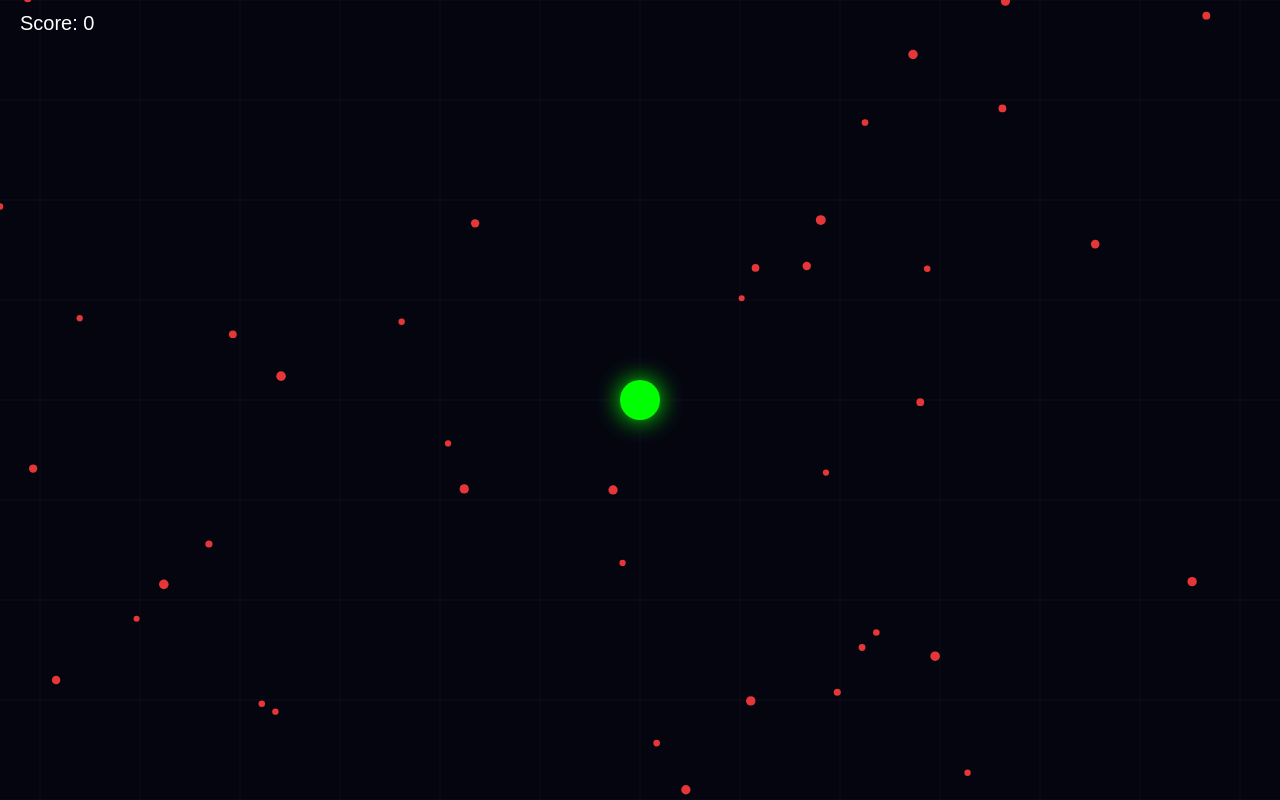
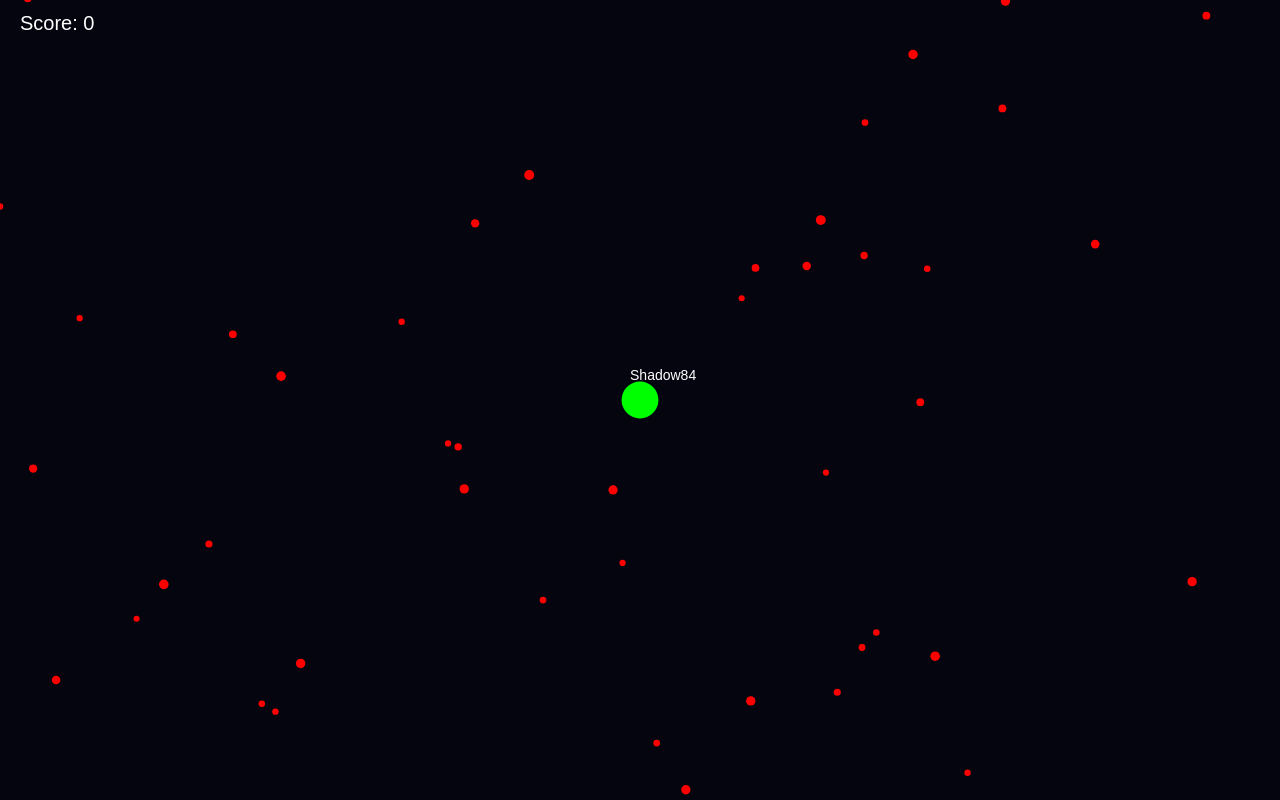
Before and after one commit to r3trotop-boop/Playdex, a plain HTML site: page index.html in a window 1280 px wide. Both pictures are taken after a click on the button "Start". Drawn offline with Linux system fonts and the light colour scheme.

Commit message:
Refactor game menu and player mechanics
Updated styles and functionality for the game menu and player interactions. Enhanced bot behavior and adjusted food mechanics.

```diff
--- a/index.html
+++ b/index.html
@@ -8,16 +8,15 @@
 body {
   margin: 0;
   overflow: hidden;
-  background: black;
+  background: #050510;
   font-family: Arial;
 }
 
-/* CANVAS */
 canvas {
   display: block;
 }
 
-/* START SCREEN */
+/* MENU */
 #menu {
   position: absolute;
   width: 100%;
@@ -28,7 +27,6 @@ canvas {
   justify-content: center;
   align-items: center;
   color: white;
-  animation: fadeIn 1.2s ease;
 }
 
 h1 {
@@ -37,16 +35,22 @@ h1 {
   text-shadow: 0 0 20px lime;
 }
 
-p {
-  opacity: 0.7;
+input {
+  margin-top: 15px;
+  padding: 10px;
+  font-size: 18px;
+  border-radius: 8px;
+  border: none;
+  outline: none;
+  text-align: center;
 }
 
 button {
-  margin-top: 20px;
-  padding: 15px 35px;
-  font-size: 20px;
+  margin-top: 15px;
+  padding: 12px 30px;
+  font-size: 18px;
   border: none;
-  border-radius: 12px;
+  border-radius: 10px;
   background: limegreen;
   cursor: pointer;
   transition: 0.2s;
@@ -56,11 +60,6 @@ button:hover {
   transform: scale(1.1);
   box-shadow: 0 0 20px lime;
 }
-
-@keyframes fadeIn {
-  from { opacity: 0; }
-  to { opacity: 1; }
-}
 </style>
 </head>
 
@@ -69,6 +68,9 @@ button:hover {
 <div id="menu">
   <h1>PLAYDEX IO</h1>
   <p>Eat. Grow. Dominate.</p>
+
+  <input id="nameInput" placeholder="Enter name or leave blank">
+
   <button onclick="startGame()">Start</button>
 </div>
 
@@ -88,11 +90,12 @@ const world = { w: 4000, h: 4000 };
 const cam = { x: 0, y: 0 };
 
 // PLAYER
-const player = {
+let player = {
   x: 2000,
   y: 2000,
-  r: 20,
+  mass: 20,
   speed: 4,
+  name: "",
   score: 0
 };
 
@@ -100,19 +103,26 @@ const player = {
 const foods = [];
 const FOOD_COUNT = 700;
 
-// BOT
+// BOTS
 const bots = [];
-const BOT_COUNT = 10;
+const BOT_COUNT = 12;
 
 // INPUT
 const keys = {};
+
+// NAME GENERATOR
+const names = ["Nova", "Blaze", "Pixel", "Shadow", "Echo", "Vex", "Luna", "Drift", "Zen", "Rex"];
+
+function randomName() {
+  return names[Math.floor(Math.random() * names.length)] + Math.floor(Math.random() * 99);
+}
 
 window.addEventListener("keydown", e => keys[e.key.toLowerCase()] = true);
 window.addEventListener("keyup", e => keys[e.key.toLowerCase()] = false);
 
 let running = false;
 
-// CREATE FOOD
+// FOOD
 function spawnFood() {
   foods.push({
     x: Math.random() * world.w,
@@ -123,18 +133,26 @@ function spawnFood() {
 
 for (let i = 0; i < FOOD_COUNT; i++) spawnFood();
 
-// CREATE BOTS
-for (let i = 0; i < BOT_COUNT; i++) {
-  bots.push({
+// BOT CREATE (random size)
+function createBot() {
+  return {
     x: Math.random() * world.w,
     y: Math.random() * world.h,
-    r: 18,
-    speed: 1.5 + Math.random()
-  });
+    mass: 10 + Math.random() * 40,
+    speed: 1.5 + Math.random() * 1.5,
+    name: randomName()
+  };
 }
 
-// START GAME
+for (let i = 0; i < BOT_COUNT; i++) {
+  bots.push(createBot());
+}
+
+// START
 function startGame() {
+  let input = document.getElementById("nameInput").value;
+  player.name = input.trim() !== "" ? input : randomName();
+
   document.getElementById("menu").style.display = "none";
   running = true;
   loop();
@@ -145,7 +163,12 @@ function dist(a, b) {
   return Math.hypot(a.x - b.x, a.y - b.y);
 }
 
-// PLAYER
+// SIZE FROM MASS
+function size(mass) {
+  return 5 + Math.sqrt(mass) * 3;
+}
+
+// PLAYER UPDATE
 function updatePlayer() {
   let sp = player.speed;
 
@@ -158,8 +181,8 @@ function updatePlayer() {
   player.y = Math.max(0, Math.min(world.h, player.y));
 
   for (let i = foods.length - 1; i >= 0; i--) {
-    if (dist(player, foods[i]) < player.r) {
-      player.r += 0.25;
+    if (dist(player, foods[i]) < size(player.mass)) {
+      player.mass += 1;
       player.score++;
       foods[i] = {
         x: Math.random() * world.w,
@@ -170,9 +193,22 @@ function updatePlayer() {
   }
 }
 
-// BOTS
+// SMART BOT AI
 function updateBots() {
   for (let b of bots) {
+
+    let mySize = size(b.mass);
+    let pSize = size(player.mass);
+
+    // flee if player bigger
+    if (pSize > mySize * 1.2 && dist(b, player) < 250) {
+      let angle = Math.atan2(b.y - player.y, b.x - player.x);
+      b.x += Math.cos(angle) * b.speed * 1.5;
+      b.y += Math.sin(angle) * b.speed * 1.5;
+      continue;
+    }
+
+    // otherwise chase food
     let target = foods[0];
 
     for (let f of foods) {
@@ -182,10 +218,22 @@ function updateBots() {
     let a = Math.atan2(target.y - b.y, target.x - b.x);
     b.x += Math.cos(a) * b.speed;
     b.y += Math.sin(a) * b.speed;
+
+    // eat food
+    for (let i = foods.length - 1; i >= 0; i--) {
+      if (dist(b, foods[i]) < mySize) {
+        b.mass += 0.5;
+        foods[i] = {
+          x: Math.random() * world.w,
+          y: Math.random() * world.h,
+          r: 3 + Math.random() * 2
+        };
+      }
+    }
   }
 }
 
-// CAMERA (smooth follow + slight zoom feel)
+// CAMERA
 function updateCamera() {
   cam.x += (player.x - canvas.width / 2 - cam.x) * 0.08;
   cam.y += (player.y - canvas.height / 2 - cam.y) * 0.08;
@@ -199,55 +247,38 @@ function draw() {
   ctx.save();
   ctx.translate(-cam.x, -cam.y);
 
-  // GRID (fancy)
-  ctx.strokeStyle = "rgba(255,255,255,0.03)";
-  for (let x = 0; x < world.w; x += 100) {
-    ctx.beginPath();
-    ctx.moveTo(x, 0);
-    ctx.lineTo(x, world.h);
-    ctx.stroke();
-  }
-
-  for (let y = 0; y < world.h; y += 100) {
-    ctx.beginPath();
-    ctx.moveTo(0, y);
-    ctx.lineTo(world.w, y);
-    ctx.stroke();
-  }
-
   // FOOD
   for (let f of foods) {
-    ctx.fillStyle = "rgba(255,60,60,0.9)";
+    ctx.fillStyle = "red";
     ctx.beginPath();
     ctx.arc(f.x, f.y, f.r, 0, Math.PI * 2);
     ctx.fill();
   }
 
-  // BOTS (glow)
-  ctx.shadowBlur = 15;
-  ctx.shadowColor = "cyan";
-
+  // BOTS
   for (let b of bots) {
     ctx.fillStyle = "cyan";
     ctx.beginPath();
-    ctx.arc(b.x, b.y, b.r, 0, Math.PI * 2);
+    ctx.arc(b.x, b.y, size(b.mass), 0, Math.PI * 2);
     ctx.fill();
+
+    ctx.fillStyle = "white";
+    ctx.font = "12px Arial";
+    ctx.fillText(b.name, b.x - 10, b.y - 20);
   }
 
-  // PLAYER (strong glow)
-  ctx.shadowBlur = 25;
-  ctx.shadowColor = "lime";
-
+  // PLAYER
   ctx.fillStyle = "lime";
   ctx.beginPath();
-  ctx.arc(player.x, player.y, player.r, 0, Math.PI * 2);
+  ctx.arc(player.x, player.y, size(player.mass), 0, Math.PI * 2);
   ctx.fill();
 
-  ctx.shadowBlur = 0;
+  ctx.fillStyle = "white";
+  ctx.font = "14px Arial";
+  ctx.fillText(player.name, player.x - 10, player.y - 20);
 
   ctx.restore();
 
-  // UI
   ctx.fillStyle = "white";
   ctx.font = "20px Arial";
   ctx.fillText("Score: " + player.score, 20, 30);
```
